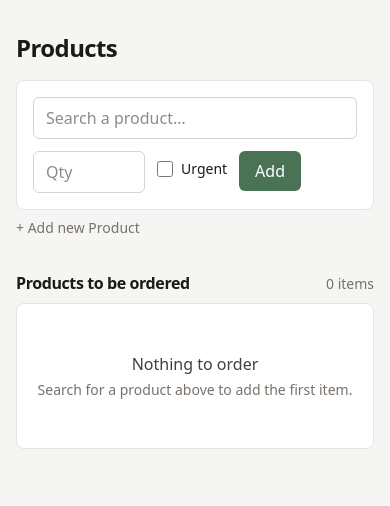
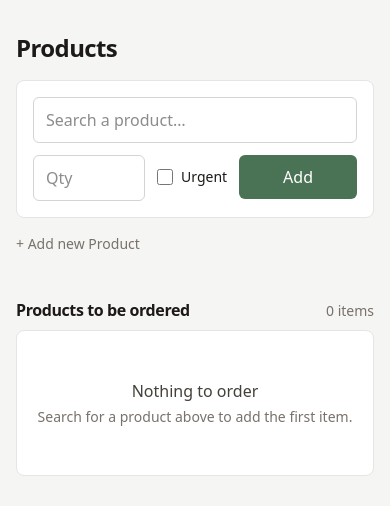
Before and after one commit to marketosan/Mentor-Product-Orders, a Django app: page / in a window 390 px wide. Shown: the part 94-600 px from the top of the page. Run offline with Django 5.2, Linux system fonts and the light colour scheme; the visitor is signed in with stand-in values (Sample User, id 1); data comes from the database, SQL or seed files in the repository; data that the repository does not hold is empty; parts of the project's set-up code (start-up, migrations or seed data) failed here and were passed over.

Commit message:
Match history to the dashboard, and tighten the UI for phones
A seller's name now looks the same wherever it appears: history's order headers
take the dashboard's green bar rather than a grey one, since the two pages get
read one after the other. Secondary text there is stone-100, not stone-200,
which falls to 4.32:1 on that green and under the floor for text that size.

The mobile pass came from an audit rather than a guess, and found three things.

Interactive targets were 36px -- p-2 around a 20px icon. They are now 44px via
min-h-11/min-w-11 with the icon centred, so the hit area grows without the
icon getting heavier. Applies to every list, plus the Urgent label and the
"+ Add new Product" button, which were text-sized targets.

Five inputs had no explicit text size: the order list's quick-add and the login
form, which are exactly the two screens an employee uses on a phone. Tailwind's
preflight means they inherited 16px anyway, but only by luck -- below 16px iOS
zooms the page on focus and does not zoom back.

The order list row was the only one whose actions did not drop to their own
line on a narrow screen, which is backwards: it is the most-used page on a
phone. It now matches the dashboard and the management lists. The quick-add
row also gives the product search the full width on mobile, since squeezing
four controls across 360px left the field people spend the most time in too
narrow to read a product name in.

The three rules are written into CLAUDE.md so new UI follows them rather than
rediscovering them.

Co-Authored-By: Claude Opus 5 <noreply@anthropic.com>

```diff
--- a/templates/accounts/_user_list.html
+++ b/templates/accounts/_user_list.html
@@ -45,7 +45,7 @@
                 hx-target="#modal-body" hx-swap="innerHTML"
                 hx-on::after-request="document.getElementById('modal').showModal()"
                 aria-label="Edit {{ account.username }}" title="Edit"
-                class="rounded-md p-2 text-stone-400 hover:bg-stone-100 hover:text-stone-900">
+                class="inline-flex min-h-11 min-w-11 items-center justify-center rounded-md text-stone-400 hover:bg-stone-100 hover:text-stone-900">
           <svg class="h-5 w-5" viewBox="0 0 24 24" fill="none" stroke="currentColor"
                stroke-width="1.75" stroke-linecap="round" stroke-linejoin="round" aria-hidden="true">
             <path d="M12 20h9"/><path d="M16.5 3.5a2.12 2.12 0 0 1 3 3L7 19l-4 1 1-4Z"/>
@@ -68,7 +68,7 @@
                   hx-target="#user-list" hx-swap="outerHTML" hx-include="#user-search"
                   hx-confirm="Deactivate {{ account.username }}? They will no longer be able to log in."
                   aria-label="Deactivate {{ account.username }}" title="Deactivate"
-                  class="rounded-md p-2 text-stone-400 hover:bg-red-50 hover:text-red-600">
+                  class="inline-flex min-h-11 min-w-11 items-center justify-center rounded-md text-stone-400 hover:bg-red-50 hover:text-red-600">
             <svg class="h-5 w-5" viewBox="0 0 24 24" fill="none" stroke="currentColor"
                  stroke-width="1.75" stroke-linecap="round" stroke-linejoin="round" aria-hidden="true">
               <path d="M3 6h18"/><path d="M8 6V4a1 1 0 0 1 1-1h6a1 1 0 0 1 1 1v2"/>
@@ -78,7 +78,7 @@
         {% else %}
           <button hx-post="{% url 'toggle_user' account.pk %}"
                   hx-target="#user-list" hx-swap="outerHTML" hx-include="#user-search"
-                  class="rounded-md px-3 py-2 text-sm text-[#4a7355] hover:bg-[#eef4f0] hover:text-[#3d6047]">
+                  class="inline-flex min-h-11 items-center rounded-md px-3 text-sm text-[#4a7355] hover:bg-[#eef4f0] hover:text-[#3d6047]">
             Reactivate
           </button>
         {% endif %}
--- a/templates/orders/_dashboard_body.html
+++ b/templates/orders/_dashboard_body.html
@@ -271,7 +271,7 @@
               <button hx-post="{% url 'complete_item' item.pk %}"
                       hx-target="#dashboard-body" hx-swap="outerHTML" hx-include="#seller-filter"
                       aria-label="Mark {{ item.product.name }} as ordered" title="Mark as ordered"
-                      class="rounded-md p-2 text-stone-400 hover:bg-[#eef4f0] hover:text-[#3d6047]">
+                      class="inline-flex min-h-11 min-w-11 items-center justify-center rounded-md text-stone-400 hover:bg-[#eef4f0] hover:text-[#3d6047]">
                 <svg class="h-5 w-5" viewBox="0 0 24 24" fill="none" stroke="currentColor"
                      stroke-width="1.75" stroke-linecap="round" stroke-linejoin="round" aria-hidden="true">
                   <path d="M20 6 9 17l-5-5"/>
@@ -281,7 +281,7 @@
               <button hx-get="{% url 'dashboard' %}?editing={{ item.pk }}"
                       hx-target="#dashboard-body" hx-swap="outerHTML" hx-include="#seller-filter"
                       aria-label="Edit {{ item.product.name }}" title="Edit"
-                      class="rounded-md p-2 text-stone-400 hover:bg-stone-100 hover:text-stone-900">
+                      class="inline-flex min-h-11 min-w-11 items-center justify-center rounded-md text-stone-400 hover:bg-stone-100 hover:text-stone-900">
                 <svg class="h-5 w-5" viewBox="0 0 24 24" fill="none" stroke="currentColor"
                      stroke-width="1.75" stroke-linecap="round" stroke-linejoin="round" aria-hidden="true">
                   <path d="M12 20h9"/><path d="M16.5 3.5a2.12 2.12 0 0 1 3 3L7 19l-4 1 1-4Z"/>
@@ -292,7 +292,7 @@
                       hx-target="#dashboard-body" hx-swap="outerHTML" hx-include="#seller-filter"
                       hx-confirm="Remove {{ item.product.name }} from the list?"
                       aria-label="Delete {{ item.product.name }}" title="Delete"
-                      class="rounded-md p-2 text-stone-400 hover:bg-red-50 hover:text-red-600">
+                      class="inline-flex min-h-11 min-w-11 items-center justify-center rounded-md text-stone-400 hover:bg-red-50 hover:text-red-600">
                 <svg class="h-5 w-5" viewBox="0 0 24 24" fill="none" stroke="currentColor"
                      stroke-width="1.75" stroke-linecap="round" stroke-linejoin="round" aria-hidden="true">
                   <path d="M3 6h18"/><path d="M8 6V4a1 1 0 0 1 1-1h6a1 1 0 0 1 1 1v2"/>
--- a/templates/orders/_panel.html
+++ b/templates/orders/_panel.html
@@ -7,9 +7,15 @@
         class="bg-white rounded-lg border border-stone-200 p-4">
     {% csrf_token %}
 
+    {% comment %}
+      On a phone the product box takes the whole width and quantity, urgent and
+      Add share the line below. Squeezing all four across 360px leaves the
+      search box too narrow to read a product name in, which is the field
+      people spend the most time in.
+    {% endcomment %}
     <div class="flex flex-wrap items-start gap-3">
       {# Product: live search, resolved into a hidden id #}
-      <div class="relative grow min-w-56">
+      <div class="relative w-full sm:w-auto sm:grow sm:min-w-56">
         <input type="text" name="q" id="product-search" autocomplete="off" placeholder="Search a product…"
                role="combobox" aria-autocomplete="list" aria-controls="product-results"
                aria-expanded="false"
@@ -17,23 +23,26 @@
                hx-trigger="input delay:150ms"
                hx-target="#product-results"
                hx-swap="innerHTML"
-               class="w-full rounded-md border border-stone-300 px-3 py-2 focus:border-[#71a07c] focus:outline-none">
+               class="w-full rounded-md border border-stone-300 px-3 py-2.5 text-base focus:border-[#71a07c] focus:outline-none">
         <input type="hidden" name="product" id="product-id">
         {# Positioning only; the styled dropdown itself comes from the server. #}
         <div id="product-results" class="absolute z-10 mt-1 w-full"></div>
       </div>
 
       <input type="number" name="quantity" id="quantity" step="0.001" min="0" placeholder="Qty"
-             class="w-28 rounded-md border border-stone-300 px-3 py-2 focus:border-[#71a07c] focus:outline-none">
+             class="w-28 rounded-md border border-stone-300 px-3 py-2.5 text-base focus:border-[#71a07c] focus:outline-none">
 
-      <label class="flex cursor-pointer items-center gap-2 py-2 text-sm select-none">
+      {# min-h-11 gives the label a thumb-sized hit area, not just the 16px box. #}
+      <label class="flex min-h-11 cursor-pointer items-center gap-2 text-sm select-none">
         <input type="checkbox" name="urgent" value="1"
                class="h-4 w-4 rounded border-stone-300 accent-[#71a07c]">
         Urgent
       </label>
 
       <button type="submit"
-              class="rounded-md bg-[#4a7355] px-4 py-2 text-white hover:bg-[#3d6047]">Add</button>
+              class="min-h-11 grow rounded-md bg-[#4a7355] px-4 text-base text-white hover:bg-[#3d6047] sm:grow-0">
+        Add
+      </button>
     </div>
 
     {% for field_errors in add_form.errors.values %}
@@ -43,7 +52,8 @@
     {% endfor %}
   </form>
 
-  <button type="button" class="mt-2 text-sm text-stone-500 hover:text-stone-900"
+  <button type="button"
+          class="mt-1 inline-flex min-h-11 items-center text-sm text-stone-500 hover:text-stone-900"
           hx-get="{% url 'new_product' %}"
           hx-include="#product-search"
           hx-target="#modal-body"
@@ -74,7 +84,7 @@
 
           <input type="number" name="quantity" step="0.001" min="0" value="{{ item.quantity|floatformat:'-3' }}"
                  autofocus
-                 class="w-28 rounded-md border border-stone-300 px-3 py-1.5 focus:border-[#71a07c] focus:outline-none">
+                 class="w-28 rounded-md border border-stone-300 px-3 py-2 text-base focus:border-[#71a07c] focus:outline-none">
           <span class="text-sm text-stone-500">{{ item.product.unit }}</span>
 
           <label class="flex cursor-pointer items-center gap-2 text-sm select-none">
@@ -97,7 +107,7 @@
       {% else %}
 
         {# --- row in display mode --- #}
-        <div class="relative flex items-start gap-3 py-3.5 pl-4 pr-3 {% if item.urgency == 'high' %}bg-red-50/50{% endif %}">
+        <div class="relative flex flex-wrap items-start gap-x-3 gap-y-2 py-3.5 pl-4 pr-3 {% if item.urgency == 'high' %}bg-red-50/50{% endif %}">
           {% if item.urgency == "high" %}
             {# A full-height edge marker reads faster down a long list than a badge alone. #}
             <span class="absolute inset-y-0 left-0 w-1 bg-red-500" aria-hidden="true"></span>
@@ -150,10 +160,15 @@
             </div>
           </div>
 
-          <div class="flex shrink-0 items-center gap-0.5">
+          {% comment %}
+            Full width on a phone so three 44px targets never squeeze the
+            product name, inline once there is room. The same shape the
+            dashboard and the management lists use.
+          {% endcomment %}
+          <div class="flex w-full shrink-0 items-center justify-end gap-0.5 sm:w-auto">
             <button hx-get="{% url 'panel' %}?editing={{ item.pk }}" hx-target="#panel" hx-swap="outerHTML"
                     aria-label="Edit {{ item.product.name }}" title="Edit"
-                    class="rounded-md p-2 text-stone-400 hover:bg-stone-100 hover:text-stone-900">
+                    class="inline-flex min-h-11 min-w-11 items-center justify-center rounded-md text-stone-400 hover:bg-stone-100 hover:text-stone-900">
               <svg class="h-5 w-5" viewBox="0 0 24 24" fill="none" stroke="currentColor"
                    stroke-width="1.75" stroke-linecap="round" stroke-linejoin="round" aria-hidden="true">
                 <path d="M12 20h9"/><path d="M16.5 3.5a2.12 2.12 0 0 1 3 3L7 19l-4 1 1-4Z"/>
@@ -162,7 +177,7 @@
             <button hx-post="{% url 'delete_item' item.pk %}" hx-target="#panel" hx-swap="outerHTML"
                     hx-confirm="Remove {{ item.product.name }} from the list?"
                     aria-label="Delete {{ item.product.name }}" title="Delete"
-                    class="rounded-md p-2 text-stone-400 hover:bg-red-50 hover:text-red-600">
+                    class="inline-flex min-h-11 min-w-11 items-center justify-center rounded-md text-stone-400 hover:bg-red-50 hover:text-red-600">
               <svg class="h-5 w-5" viewBox="0 0 24 24" fill="none" stroke="currentColor"
                    stroke-width="1.75" stroke-linecap="round" stroke-linejoin="round" aria-hidden="true">
                 <path d="M3 6h18"/><path d="M8 6V4a1 1 0 0 1 1-1h6a1 1 0 0 1 1 1v2"/>
--- a/templates/orders/_seller_list.html
+++ b/templates/orders/_seller_list.html
@@ -55,7 +55,7 @@
                 hx-target="#modal-body" hx-swap="innerHTML"
                 hx-on::after-request="document.getElementById('modal').showModal()"
                 aria-label="Edit {{ seller.name }}" title="Edit"
-                class="rounded-md p-2 text-stone-400 hover:bg-stone-100 hover:text-stone-900">
+                class="inline-flex min-h-11 min-w-11 items-center justify-center rounded-md text-stone-400 hover:bg-stone-100 hover:text-stone-900">
           <svg class="h-5 w-5" viewBox="0 0 24 24" fill="none" stroke="currentColor"
                stroke-width="1.75" stroke-linecap="round" stroke-linejoin="round" aria-hidden="true">
             <path d="M12 20h9"/><path d="M16.5 3.5a2.12 2.12 0 0 1 3 3L7 19l-4 1 1-4Z"/>
@@ -72,7 +72,7 @@
                   hx-target="#seller-list" hx-swap="outerHTML" hx-include="#seller-search"
                   hx-confirm="Deactivate {{ seller.name }}? They stay in past orders but disappear from product search."
                   aria-label="Deactivate {{ seller.name }}" title="Deactivate"
-                  class="rounded-md p-2 text-stone-400 hover:bg-red-50 hover:text-red-600">
+                  class="inline-flex min-h-11 min-w-11 items-center justify-center rounded-md text-stone-400 hover:bg-red-50 hover:text-red-600">
             <svg class="h-5 w-5" viewBox="0 0 24 24" fill="none" stroke="currentColor"
                  stroke-width="1.75" stroke-linecap="round" stroke-linejoin="round" aria-hidden="true">
               <path d="M3 6h18"/><path d="M8 6V4a1 1 0 0 1 1-1h6a1 1 0 0 1 1 1v2"/>
@@ -82,7 +82,7 @@
         {% else %}
           <button hx-post="{% url 'toggle_seller' seller.pk %}"
                   hx-target="#seller-list" hx-swap="outerHTML" hx-include="#seller-search"
-                  class="rounded-md px-3 py-2 text-sm text-[#4a7355] hover:bg-[#eef4f0] hover:text-[#3d6047]">
+                  class="inline-flex min-h-11 items-center rounded-md px-3 text-sm text-[#4a7355] hover:bg-[#eef4f0] hover:text-[#3d6047]">
             Reactivate
           </button>
         {% endif %}
--- a/templates/orders/products.html
+++ b/templates/orders/products.html
@@ -21,9 +21,6 @@
     Add product
   </button>
 </div>
-<p class="mt-1 text-sm text-stone-500">
-  Products can also be added while ordering, from the order list.
-</p>
 
 <div class="mt-4">
   <label for="product-list-search" class="sr-only">Search products</label>
--- a/templates/registration/login.html
+++ b/templates/registration/login.html
@@ -17,17 +17,17 @@
     <div>
       <label for="{{ form.username.id_for_label }}" class="block text-sm font-medium">Username</label>
       <input type="text" name="username" id="{{ form.username.id_for_label }}" autofocus required
-             class="mt-1 w-full rounded-md border border-stone-300 px-3 py-2 focus:border-[#71a07c] focus:outline-none">
+             class="mt-1 w-full rounded-md border border-stone-300 px-3 py-3 text-base focus:border-[#71a07c] focus:outline-none">
     </div>
 
     <div>
       <label for="{{ form.password.id_for_label }}" class="block text-sm font-medium">Password</label>
       <input type="password" name="password" id="{{ form.password.id_for_label }}" required
-             class="mt-1 w-full rounded-md border border-stone-300 px-3 py-2 focus:border-[#71a07c] focus:outline-none">
+             class="mt-1 w-full rounded-md border border-stone-300 px-3 py-3 text-base focus:border-[#71a07c] focus:outline-none">
     </div>
 
     <button type="submit"
-            class="w-full rounded-md bg-[#4a7355] px-4 py-2 text-white hover:bg-[#3d6047]">
+            class="min-h-11 w-full rounded-md bg-[#4a7355] px-4 text-base text-white hover:bg-[#3d6047]">
       Log in
     </button>
   </form>
```
Also changed, not shown: CLAUDE.md (+14 -2 lines), templates/orders/_history_body.html (+16 -7 lines), templates/orders/_product_list.html (+4 -4 lines).
